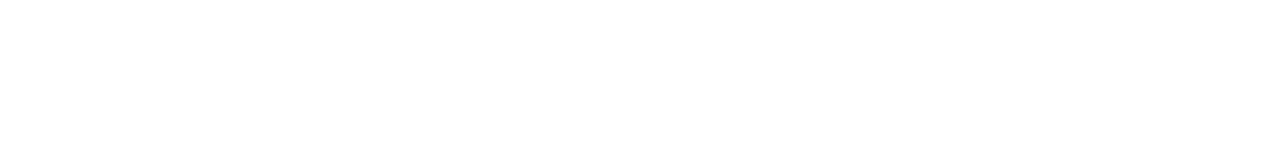
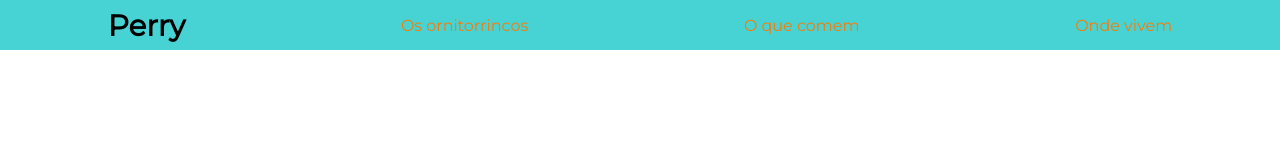
Before and after one commit to lucasdauto/102-css, a plain HTML site: page index.html in a window 1280 px wide. Drawn offline with Linux system fonts and the light colour scheme.

Commit message:
Criar nav estilisada

```diff
--- a/index.html
+++ b/index.html
@@ -4,9 +4,18 @@
     <meta charset="UTF-8">
     <meta name="viewport" content="width=device-width, initial-scale=1.0">
     <meta http-equiv="X-UA-Compatible" content="ie=edge">
-    <title>Document</title>
+
+    <link rel="stylesheet" media="screen" href="style.css">
+    <script src="main.js"></script>
+
+    <title>Ornitorincos</title>
 </head>
 <body>
-
+    <nav>
+        <a href="#">Perry</a>
+        <a href="#">Os ornitorrincos</a>
+        <a href="#">O que comem</a>
+        <a href="#">Onde vivem</a>
+    </nav>
 </body>
 </html>
--- a/style.css
+++ b/style.css
@@ -0,0 +1,25 @@
+@import url('https://fonts.googleapis.com/css?family=Montserrat');
+
+body{
+    margin: 0;
+}
+
+nav{
+    height: 50px;
+    background: rgb(71, 211, 211);
+    display: flex;
+    align-items: center;
+    justify-content: space-around;
+}
+
+a{
+    color: rgb(245, 124, 11);
+    text-decoration: none;
+    font-family: 'Montserrat', sans-serif;
+}
+
+nav a:first-child{
+    color: black;
+    font-size: 22pt;
+    font-weight: bold;
+}
```
